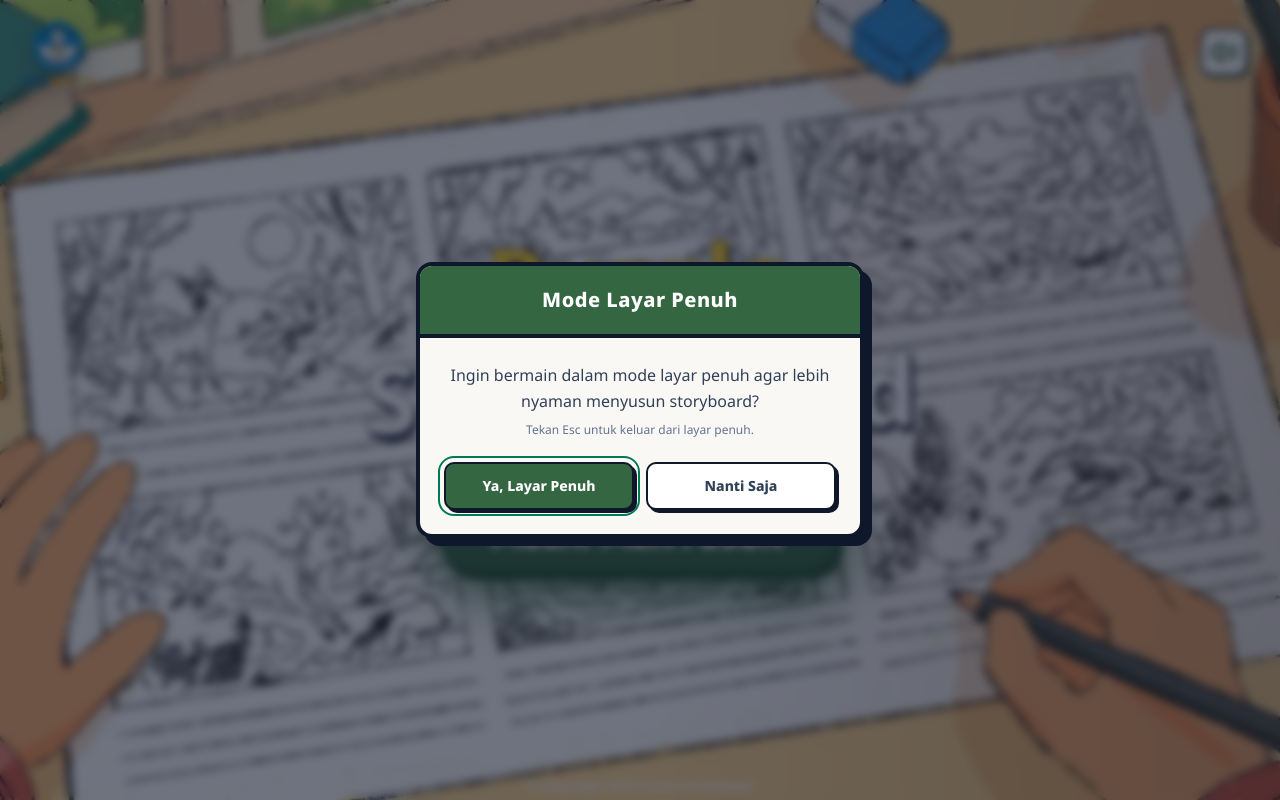
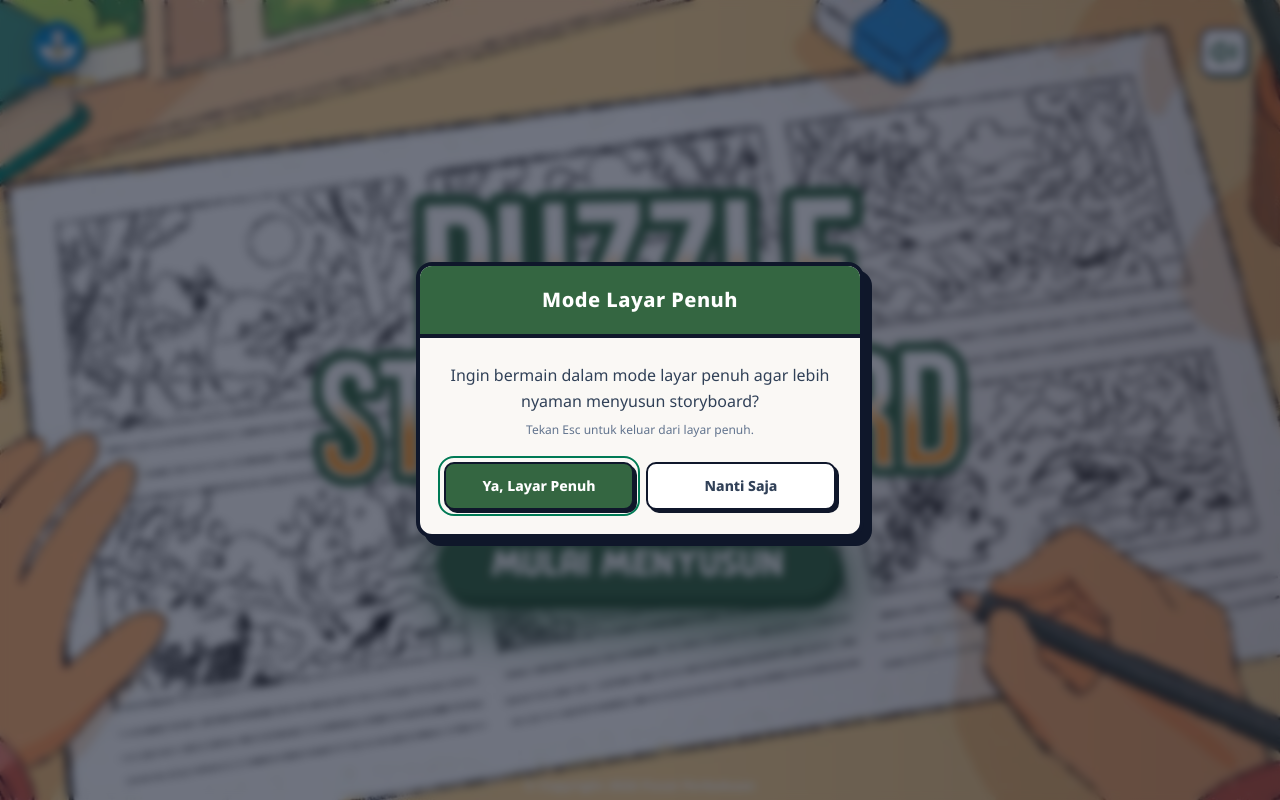
Before and after one commit to rhmn68/aigensee-storyboard-puzzle-challenge, a React (Vite) app: page / in a window 1280 px wide. Built offline with nearby package versions, Linux system fonts and the light colour scheme.

Commit message:
Restore original splash title artwork

```diff
--- a/src/pages/splash/SplashPage.tsx
+++ b/src/pages/splash/SplashPage.tsx
@@ -1,5 +1,7 @@
 import React from 'react';
 import bgSplash from '../../../assets/bg-storyboard-desk.jpeg';
+import titlePuzzle from '../../../assets/title-puzzle.webp';
+import titleStoryboard from '../../../assets/title-storyboard.webp';
 import btnMulai from '../../../assets/btn-mulai.webp';
 import logoJenama from '../../../assets/logo-jenama.webp';
 import { AudioToggle } from '../../components/AudioToggle';
@@ -64,10 +66,20 @@ export function SplashPage({ onStart, isMuted, onToggleAudio }: SplashPageProps)
         >
           {/* Floating container for titles to create a smooth bobbing/wiggle effect */}
           <div className="w-full flex flex-col items-center animate-float-wiggle">
-            <h1 className="w-full text-center font-display font-black leading-tight text-5xl sm:text-6xl md:text-7xl lg:text-8xl 2xl:text-9xl text-white drop-shadow-[3px_5px_0px_#0f172a]" style={{ WebkitTextStroke: '1px #0f172a' }}>
-              <span id="splash-title-puzzle" className="block text-amber-300 animate-title-1">Puzzle</span>
-              <span id="splash-title-storyboard" className="block animate-title-2">Storyboard</span>
-            </h1>
+            {/* Title 1: PUZZLE */}
+            <img
+              id="splash-title-puzzle"
+              src={titlePuzzle}
+              alt="PUZZLE"
+              className="w-[72%] sm:w-[70%] h-auto object-contain select-none pointer-events-none relative z-10 animate-title-1 drop-shadow-xl"
+            />
+            {/* Title 2: STORYBOARD */}
+            <img
+              id="splash-title-storyboard"
+              src={titleStoryboard}
+              alt="STORYBOARD"
+              className="w-full h-auto object-contain select-none pointer-events-none mt-0 relative z-20 animate-title-2 drop-shadow-xl"
+            />
           </div>
 
           {/* Centered Start Button with Pulse and Hover Grow Effect */}
```
